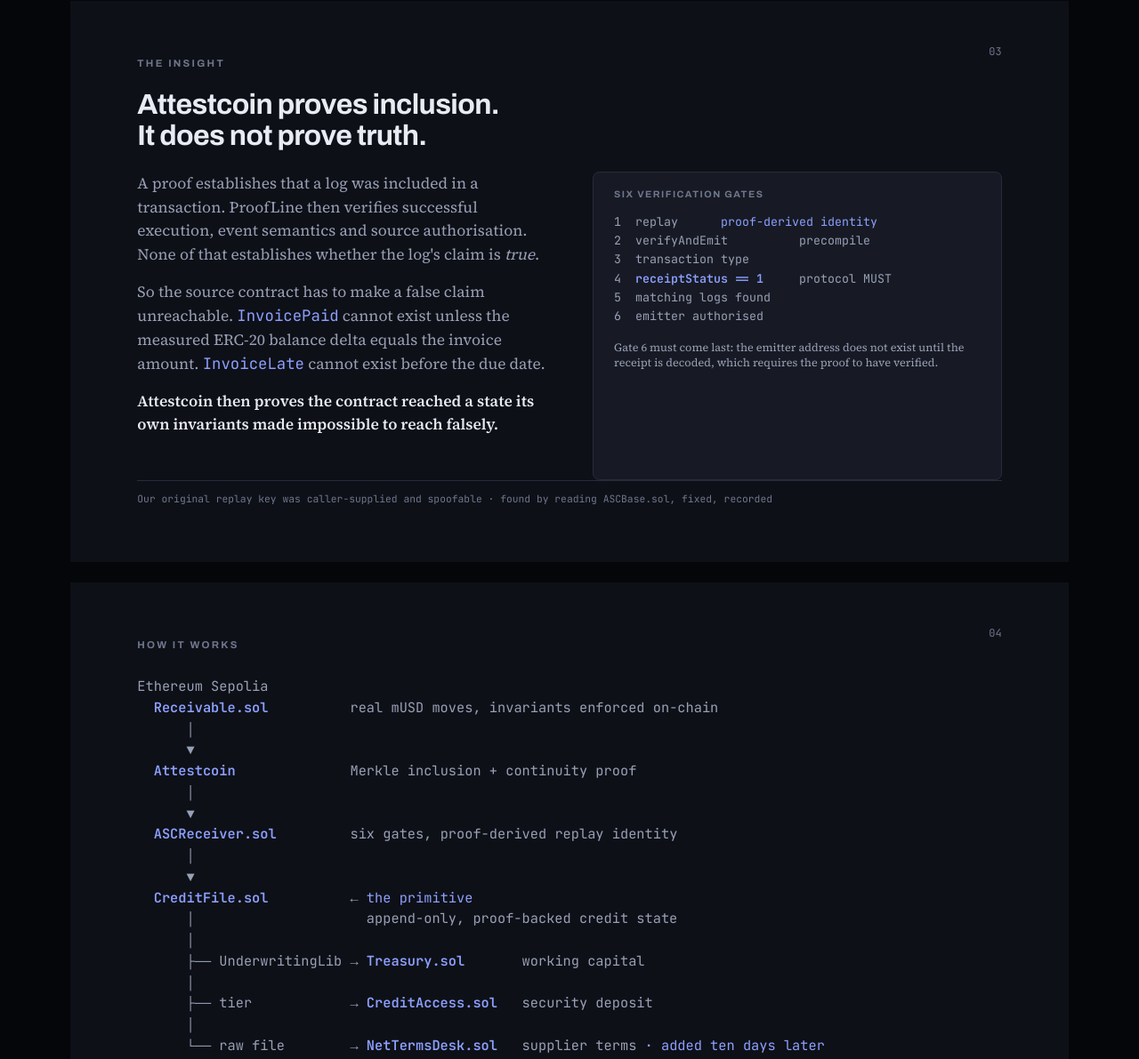
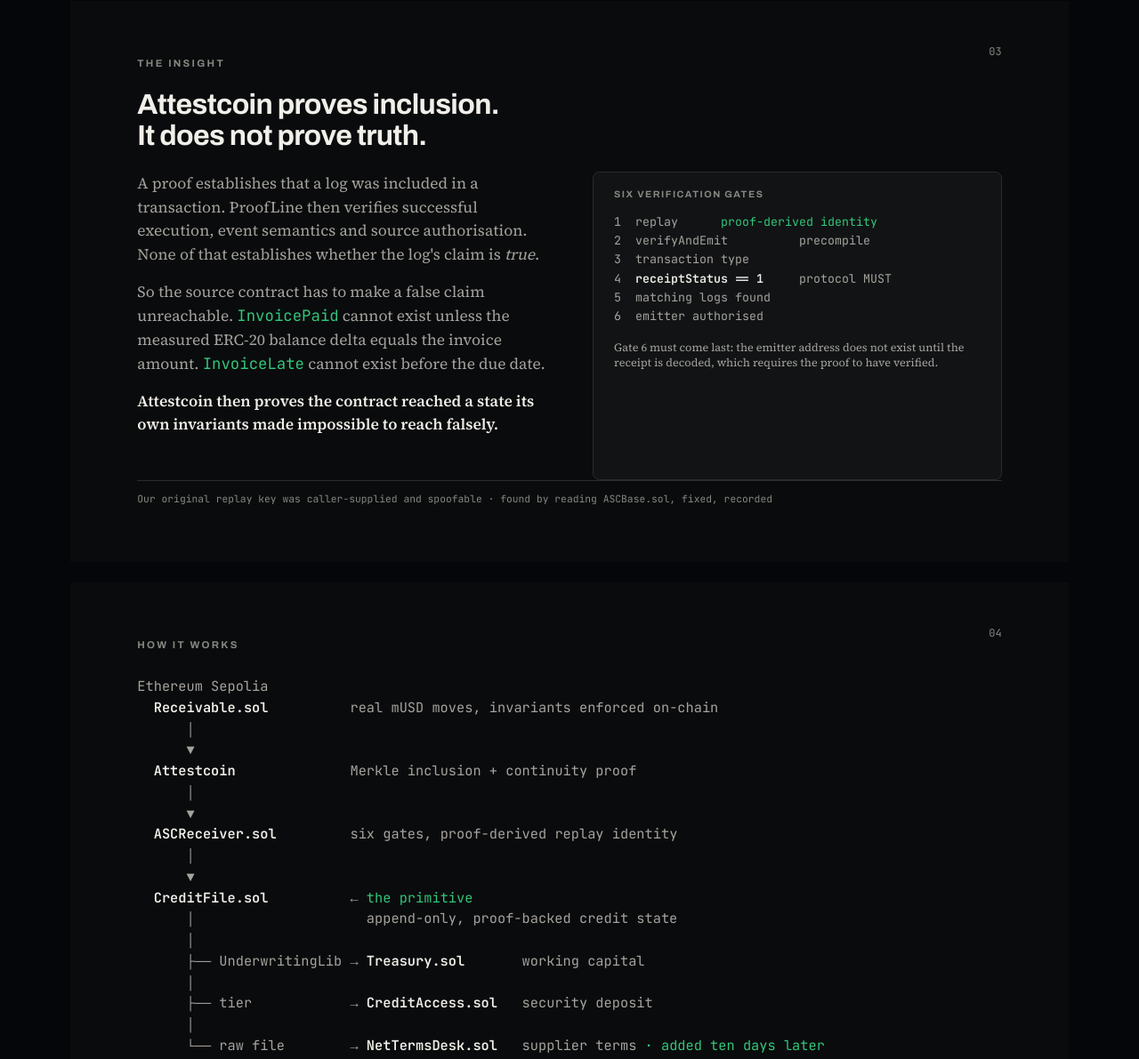
Before and after one commit to bzdmin/proofline, a website: page docs/deck.html in a window 1280 px wide. Shown: the part 1307-2498 px from the top of the page at 89% size. Drawn offline with Linux system fonts and the light colour scheme.

Commit message:
Reserve copper for money; put the deck on the same palette
What is not established is informational, so it reads neutral: copper now means debt, overdue or capital drawn, red means refused, green means verified. The deck moves from navy and periwinkle to the interface palette, with green only on the primitive and the verified counts. All eight slides still fit.

```diff
--- a/docs/deck.html
+++ b/docs/deck.html
@@ -6,9 +6,13 @@
 <link rel="stylesheet" href="https://fonts.googleapis.com/css2?family=Archivo:wght@500;600;700&family=Source+Serif+4:opsz,wght@8..60,400;8..60,600&family=JetBrains+Mono:wght@400;600&display=swap">
 <style>
   @page { size: 297mm 167mm; margin: 0; }
+  /* Same palette as the interface: charcoal and warm white, with green for what is verified,
+     copper for capital drawn, red for refusal. Nothing else carries colour. */
   :root{
-    --ground:#0E1017; --surface:#171A24; --ink:#E8EBF3; --muted:#98A0B6; --faint:#6F778D;
-    --line:#272C3B; --accent:#8CA0FF; --ok:#3FC099; --warn:#E29457; --bad:#F4788A;
+    --ground:#0A0B0D; --surface:#111315; --surface-2:#17191C;
+    --ink:#F1EFE9; --muted:#A5A39D; --faint:#858780;
+    --line:#292C30; --accent:#F1EFE9; --proof:#32C77A;
+    --ok:#32C77A; --warn:#C98D52; --bad:#E46B72;
   }
   *{box-sizing:border-box;-webkit-print-color-adjust:exact;print-color-adjust:exact}
   body{margin:0;background:#05060A;font-family:"Source Serif 4",Georgia,serif;color:var(--ink)}
@@ -39,7 +43,7 @@
      border-bottom:1px solid var(--line)}
   td{padding:2.5mm 3mm;border-bottom:1px solid var(--line);font-family:"JetBrains Mono",monospace;font-size:10.5pt}
   td.t{font-family:"Source Serif 4",serif;font-size:11pt}
-  tr.hi td{background:#1C2140}
+  tr.hi td{background:var(--surface-2)}
   .cols{display:grid;grid-template-columns:1fr 1fr;gap:14mm}
   .cols3{display:grid;grid-template-columns:repeat(3,1fr);gap:8mm}
   .card{background:var(--surface);border:1px solid var(--line);border-radius:2mm;padding:5mm 6mm}
@@ -49,7 +53,7 @@
   .card .s{font-size:9.5pt;color:var(--muted);line-height:1.4}
   pre{font-family:"JetBrains Mono",monospace;font-size:10pt;line-height:1.6;color:var(--muted);margin:0}
   pre b{color:var(--accent);font-weight:600}
-  .ok{color:var(--ok)} .warn{color:var(--warn)} .bad{color:var(--bad)} .acc{color:var(--accent)}
+  .ok{color:var(--ok)} .warn{color:var(--warn)} .bad{color:var(--bad)} .acc{color:var(--proof)}
   ul{margin:0;padding-left:5mm;font-size:11pt;color:var(--muted);line-height:1.55}
   li{margin-bottom:1.6mm} li::marker{color:var(--faint)}
   li b{color:var(--ink)}
```
Also changed, not shown: ui/index.html (+6 -4 lines), 1 other file.
